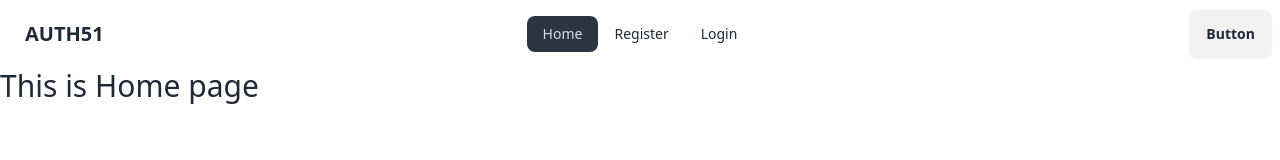
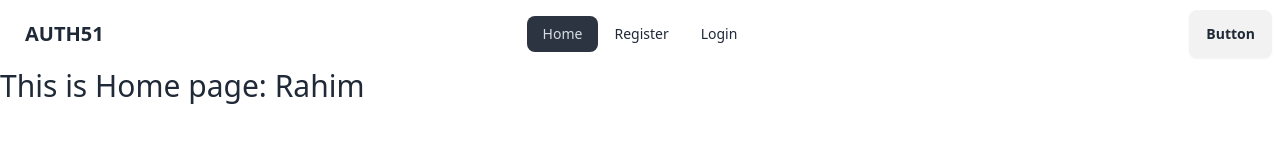
Before and after one commit to yhmunna1/auth-integration-m51, a React (Vite) app: page / in a window 1280 px wide. Shown: the top 160 px of the page. Built offline with nearby package versions, Linux system fonts and the light colour scheme.

Commit message:
show authInfo data on home page and remove prop-type npm

```diff
--- a/src/components/Home.jsx
+++ b/src/components/Home.jsx
@@ -1,9 +1,12 @@
-import React from "react";
+import React, { useContext } from "react";
+import { AuthContext } from "../provider/AuthProvider";
 
 const Home = () => {
+  const authInfo = useContext(AuthContext);
+  console.log(authInfo);
   return (
     <div>
-      <h2 className="text-3xl">This is Home page</h2>
+      <h2 className="text-3xl">This is Home page: {authInfo.name}</h2>
     </div>
   );
 };
--- a/src/provider/AuthProvider.jsx
+++ b/src/provider/AuthProvider.jsx
@@ -1,7 +1,6 @@
 import { createContext } from "react";
-import PropTypes from "prop-types";
 
-const AuthContext = createContext(null);
+export const AuthContext = createContext(null);
 
 const AuthProvider = ({ children }) => {
   const authInfo = { name: "Rahim" };
@@ -11,7 +10,3 @@
 };
 
 export default AuthProvider;
-
-AuthProvider.PropTypes = {
-  children: PropTypes.node,
-};
```
